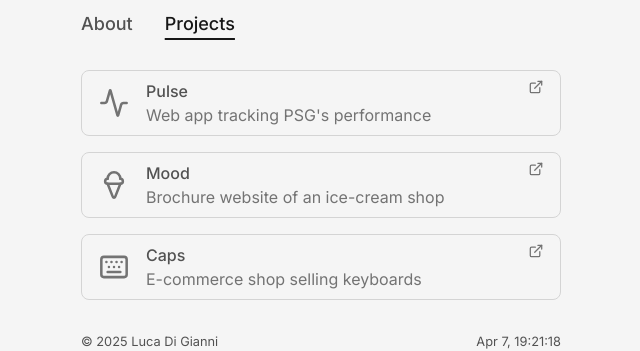
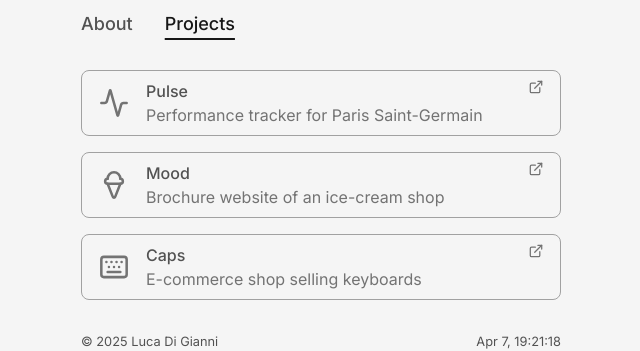
Before and after one commit to ldgni/ldgni.io, a Next.js app: page /projects in a window 1280 px wide. Shown: the part 142-493 px from the top of the page, without its empty margins (319-959 px from the left). Built offline with nearby package versions, Linux system fonts and the light colour scheme.

Commit message:
fix: update description for "Pulse" project

```diff
--- a/src/app/projects/page.tsx
+++ b/src/app/projects/page.tsx
@@ -4,7 +4,7 @@ const projects = [
   {
     name: "Pulse",
     url: "https://pulse-live.vercel.app/",
-    description: "Web app tracking PSG's performance",
+    description: "Performance tracker for Paris Saint-Germain",
     icon: Activity,
   },
   {
@@ -29,7 +29,7 @@ export default function ProjectsPage() {
           <a
             href={project.url}
             target="_blank"
-            className="group block rounded-lg border border-neutral-300 px-4 py-2 saturate-0 transition hover:bg-neutral-200 hover:saturate-100 focus:bg-neutral-200 focus:saturate-100 focus:outline-none active:bg-neutral-200 active:saturate-100 dark:border-neutral-700 dark:hover:bg-neutral-800 dark:focus:bg-neutral-800 dark:active:bg-neutral-800">
+            className="group block rounded-lg border border-neutral-400 px-4 py-2 saturate-0 transition hover:bg-neutral-200 hover:saturate-100 focus:bg-neutral-200 focus:saturate-100 focus:outline-none active:bg-neutral-200 active:saturate-100 dark:border-neutral-600 dark:hover:bg-neutral-800 dark:focus:bg-neutral-800 dark:active:bg-neutral-800">
             <div className="flex items-center gap-4">
               <project.icon className="size-8 scale-95 text-neutral-500 transition group-hover:scale-100 group-hover:text-neutral-700 group-focus:scale-100 group-focus:text-neutral-700 group-active:scale-100 group-active:text-neutral-700 dark:group-hover:text-neutral-300 dark:group-focus:text-neutral-300 dark:group-active:text-neutral-300" />
               <div className="min-w-0">
```
